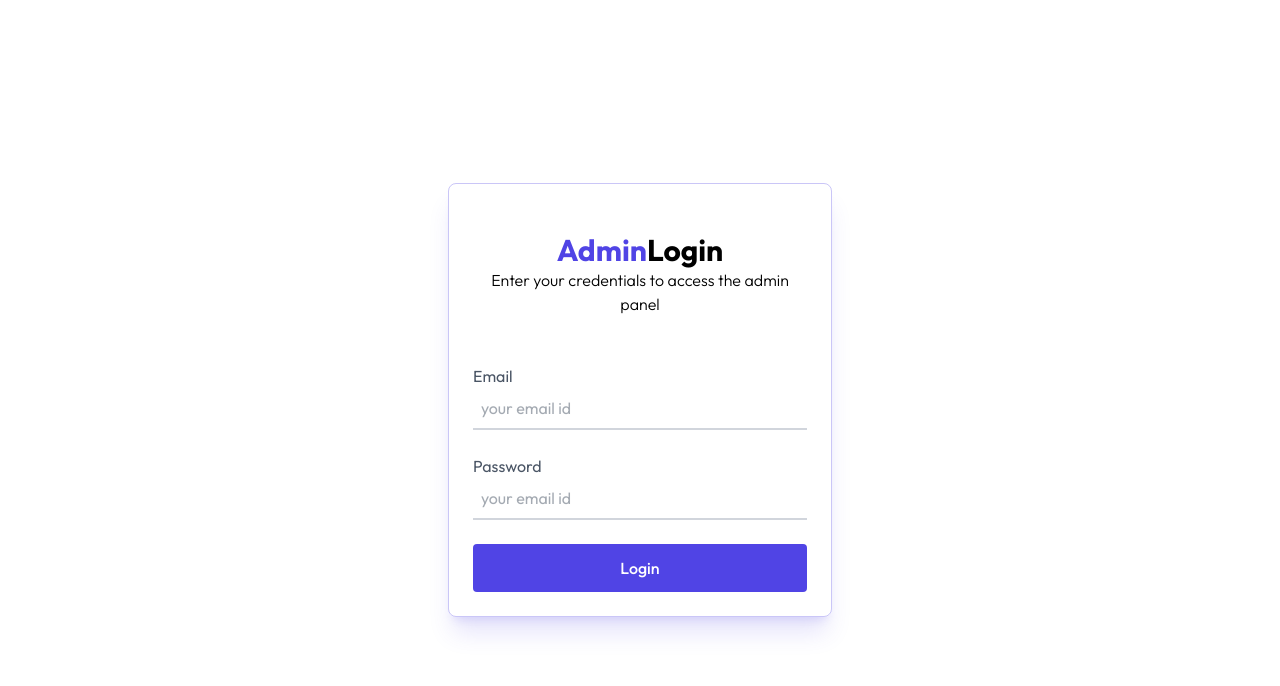
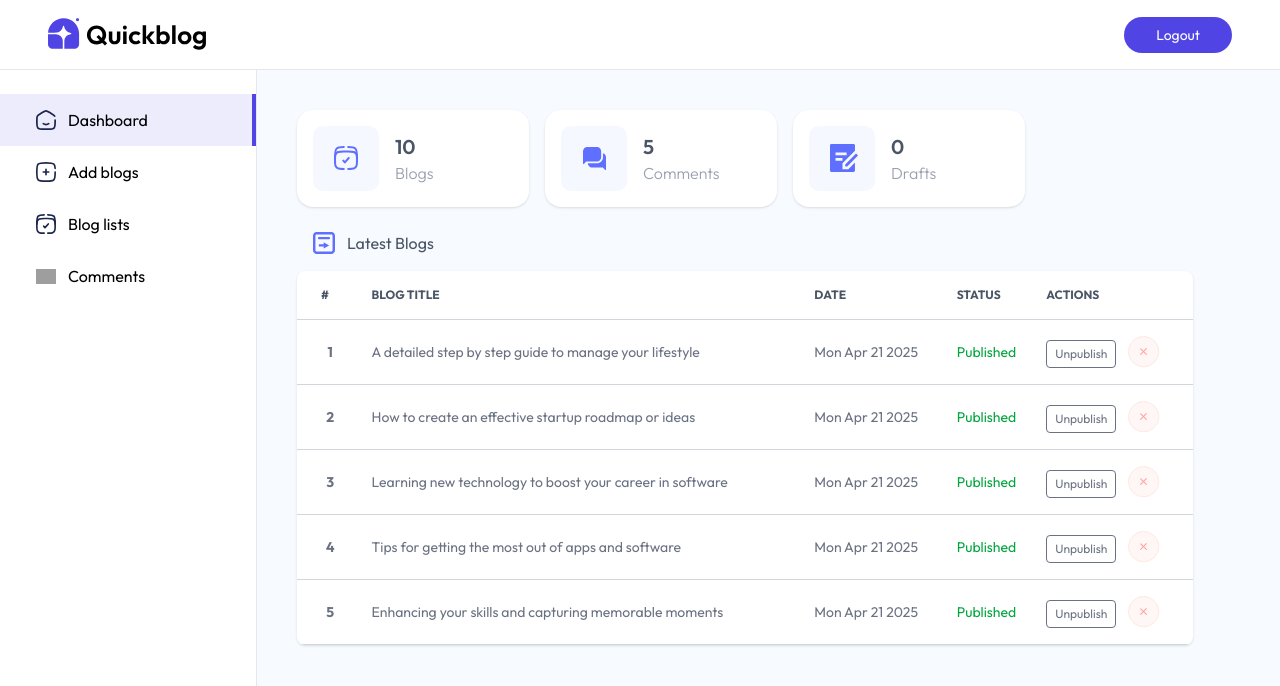
Before and after one commit to harshitcse22/Blogorithm, a React (Vite) app in the folder frontend/: page /admin in a window 1280 px wide. Shown: the top 686 px of the page. Built offline with nearby package versions, Linux system fonts and the light colour scheme; grey boxes are pictures that could not be loaded.

Commit message:
blog list, comments added in admin dashboard

```diff
--- a/frontend/src/App.jsx
+++ b/frontend/src/App.jsx
@@ -17,7 +17,7 @@
        <Routes>
           <Route path='/' element={<Home/>}/>
           <Route path='/blog/:id' element={<Blog/>}/>
-          <Route path='/admin' element={false ? <Layout/> : <Login/>}>
+          <Route path='/admin' element={true ? <Layout/> : <Login/>}>
             <Route index element={<Dashboard/>}/>
             <Route path='addBlog' element={<AddBlog/>}/>
             <Route path='listBlog' element={<ListBlog/>}/>
--- /dev/null
+++ b/frontend/src/components/admin/BlogTableItem.jsx
@@ -0,0 +1,30 @@
+import { tr } from 'motion/react-client';
+import React from 'react'
+import { assets } from '../../assets/assets';
+
+const BlogTableItem = ({blog, fetchBlogs, index}) => {
+
+    const {title, createdAt} = blog;
+    const BlogDate = new Date(createdAt)
+
+  return (
+    <tr  className='border-y border-gray-300'>
+        <th className='px-2 py-4'>{index}</th>
+        <td className='px-2 py-4'>{title}</td>
+        <td className='px-2 py-4 max-sm:hidden'>{BlogDate.toDateString()}</td>
+        <td className='px-2 py-4 max-sm:hidden'>
+            <p className={`${blog.isPublished ? "text-green-600": "text-orange-700"}`}>
+            {blog.isPublished ? 'Published' : 'Unpublished'}</p>
+        </td>
+        <td className='px-2 py-4 flex text-xs gap-3'>
+            <button className='border px-2 py-0.5 mt-1 rounded cursor-pointer'>
+              {blog.isPublished ? 'Unpublish' : 'Publish'}
+            </button>
+            <img src={assets.cross_icon} className='w-8 hover:scale-110 transition-all
+              cursor-pointer' alt=""/>
+        </td>
+    </tr>
+  )
+}
+
+export default BlogTableItem
--- /dev/null
+++ b/frontend/src/components/admin/CommentTableItem.jsx
@@ -0,0 +1,38 @@
+import { img, p } from 'motion/react-client';
+import React from 'react'
+import { assets } from '../../assets/assets';
+
+const CommentTableItem = ({comment, fetchComments}) => {
+
+     const {blog, createdAt, _id} = comment;
+     const BlogDate = new Date(createdAt);
+
+  return (
+      <tr className='order-y border-gray-300'>
+        <td className='px-6 py-4'>
+            <b className='font-medium text-gray-600'>Blog</b> : {blog.title}
+        <br />
+        <br />
+        <b className='font-medium text-gray-600'>Name</b> : {comment.name}
+        <br />
+        <b className='font-medium text-gray-600'>Comment</b> : {comment.content}
+        </td>
+        <td className='px-6 py-4 max-sm:hidden'>
+            {BlogDate.toLocaleDateString()}
+        </td>
+        <td className='px-6 py-4'>
+            <div>
+                { !comment.isApproved ?
+                  <img src={assets.tick_icon} className='w-5 hover:scale-110
+                    transition-all cursor-pointer'/> : <p className='text-xs border
+                      border-green-600 bg-green-100 text-green-600 rounded-full px-3
+                      py-1'>Approved</p>
+                }
+                <img src={assets.bin_icon} alt="" className='w-5'/>
+            </div>
+        </td>
+        </tr>
+  )
+}
+
+export default CommentTableItem
--- a/frontend/src/pages/admin/Comments.jsx
+++ b/frontend/src/pages/admin/Comments.jsx
@@ -1,9 +1,48 @@
-import React from 'react'
+import React, { useEffect, useState } from 'react'
+import { comments_data } from '../../assets/assets'
 
 const Comments = () => {
+
+    const [comments, setComments] = useState([])
+    const [filter, setFilter] = useState('Not Approved')
+
+    const fetchComments = async ()=> {
+       setComments(comments_data)
+    }
+
+    useEffect(()=> {
+       fetchComments()
+    },[])
+
   return (
-    <div>
+    <div className='flex-1 pt-5 px-5 sm:pt-12 sm:pl-16 bg-blue-50/50'>
+     <div className='flex justify-between items-center max-w-3xl'>
+      <h1>Comments</h1>
+      <div className='flex gap-4'>
+          <button onClick={()=> setFilter('Approved')} className={`shadow-custom-sm border rounded-full px-4 py-1
+             cursor-pointer text-xs ${filter === 'Approved' ? 'text-primary' :
+              'text-gray-700'}`}>Approved</button>
 
+              <button  onClick={()=> setFilter('Not Approved')} className={`shadow-custom-sm border rounded-full px-4 py-1
+             cursor-pointer text-xs ${filter === 'Not Approved' ? 'text-primary' :
+              'text-gray-700'}`}>Not Approved</button>
+      </div>
+    </div>
+    <div className='relative h-4/5 max-w-3xl overflow-x-auto mt-4 bg-white shadow
+       rounded-lg scrollbar-hide'>
+      <table className='w-full text-sm text-gray-500'>
+        <thead className='text-xs text-gray-700 text-left uppercase'>
+          <tr>
+            <th scope='col' className='px-6 py-3'>Blog Title & Comment</th>
+            <th scope='col' className='px-6 py-3 max-sm:hidden'>Date</th>
+            <th scope='col' className='px-6 py-3'>Action</th>
+          </tr>
+        </thead>
+        <tbody>
+
+        </tbody>
+      </table>
+    </div>
     </div>
   )
 }
--- a/frontend/src/pages/admin/Dashboard.jsx
+++ b/frontend/src/pages/admin/Dashboard.jsx
@@ -1,9 +1,84 @@
-import React from 'react'
+import React, { useEffect, useState } from 'react'
+import { assets, dashboard_data } from '../../assets/assets'
+import BlogTableItem from '../../components/admin/BlogTableItem'
+
 
 const Dashboard = () => {
+
+     const [dashboardData, setDashboardData] = useState({
+        blogs: 0,
+        comments: 0,
+        drafts: 0,
+        recentBlogs: []
+     })
+
+       const fetchDashboard = async ()=> {
+          setDashboardData(dashboard_data)
+       }
+
+       useEffect(()=> {
+          fetchDashboard()
+       },[])
+
   return (
-    <div>
+    <div className='flex-1 p-4 md:p-10 bg-blue-50/50'>
+       <div className='flex flex-wrap gap-4'>
+         <div className='flex items-center gap-4 bg-white p-4 min-w-58 rounded-2xl
+            shadow cursor-pointer hover:scale-105 transition-all'>
+            <img src={assets.dashboard_icon_1} alt=""/>
+            <div>
+              <p className='text-xl font-semibold text-gray-600'>{dashboardData.blogs}</p>
+              <p className='text-gray-400 font-light'>Blogs</p>
+            </div>
+         </div>
 
+           <div className='flex items-center gap-4 bg-white p-4 min-w-58 rounded-2xl
+            shadow cursor-pointer hover:scale-105 transition-all'>
+            <img src={assets.dashboard_icon_2} alt=""/>
+            <div>
+              <p className='text-xl font-semibold text-gray-600'>{dashboardData.comments}</p>
+              <p className='text-gray-400 font-light'>Comments</p>
+            </div>
+         </div>
+
+            <div className='flex items-center gap-4 bg-white p-4 min-w-58 rounded-2xl
+            shadow cursor-pointer hover:scale-105 transition-all'>
+            <img src={assets.dashboard_icon_3} alt=""/>
+            <div>
+              <p className='text-xl font-semibold text-gray-600'>{dashboardData.drafts}</p>
+              <p className='text-gray-400 font-light'>Drafts</p>
+            </div>
+         </div>
+       </div>
+
+          <div>
+            <div className='flex items-center gap-3 m-4 mt-6 text-gray-600'>
+               <img src={assets.dashboard_icon_4} alt="" />
+               <p>Latest Blogs</p>
+            </div>
+
+            <div className='relative max-w-4xl overflow-x-auto shadow rounded-lg
+               scrollbar-hide bg-white'>
+              <table className='w-full text-sm text-gray-500'>
+                <thead className='text-xs text-gray-600 text-left uppercase'>
+                    <tr>
+                      <th scope='col' className='px-2 py-4 xl:px-6'>#</th>
+                      <th scope='col' className='px-2 py-4'>Blog Title</th>
+                      <th scope='col' className='px-2 py-4 max-sm:hidden'>
+                        Date</th>
+                      <th scope='col' className='px-2 py-4 max-sm:hidden'>Status</th>
+                      <th scope='col' className='px-2 py-4'>Actions</th>
+                    </tr>
+                </thead>
+                <tbody>
+                  {dashboardData.recentBlogs.map((blog, index)=> {
+                     return <BlogTableItem key={blog._id} blog={blog}
+                       fetchBlogs={fetchDashboard} index={index + 1}/>
+                  })}
+                </tbody>
+              </table>
+            </div>
+          </div>
     </div>
   )
 }
--- a/frontend/src/pages/admin/ListBlog.jsx
+++ b/frontend/src/pages/admin/ListBlog.jsx
@@ -1,9 +1,45 @@
-import React from 'react'
+import React, { useEffect, useState } from 'react'
+import { blog_data } from '../../assets/assets';
+import BlogTableItem from '../../components/admin/BlogTableItem';
+
 
 const ListBlog = () => {
+
+    const [blogs, setBlogs] = useState([]);
+
+    const fetchBlogs = async () => {
+        setBlogs(blog_data)
+    }
+
+    useEffect(() => {
+       fetchBlogs()
+    },[])
+
   return (
-    <div>
+    <div className='flex-1 pt-5 px-5 sm:pt-12 sm:pl-16 bg-blue-50/50'>
+       <h1>All Blogs</h1>
 
+         <div className='relative h-4/5 mt-4 max-w-4xl overflow-x-auto shadow rounded-lg
+               scrollbar-hide bg-white'>
+              <table className='w-full text-sm text-gray-500'>
+                <thead className='text-xs text-gray-600 text-left uppercase'>
+                    <tr>
+                      <th scope='col' className='px-2 py-4 xl:px-6'>#</th>
+                      <th scope='col' className='px-2 py-4'>Blog Title</th>
+                      <th scope='col' className='px-2 py-4 max-sm:hidden'>
+                        Date</th>
+                      <th scope='col' className='px-2 py-4 max-sm:hidden'>Status</th>
+                      <th scope='col' className='px-2 py-4'>Actions</th>
+                    </tr>
+                </thead>
+                <tbody>
+                  {blogs.map((blog, index)=> {
+                     return <BlogTableItem key={blog._id} blog={blog}
+                       fetchBlogs={fetchBlogs} index={index + 1}/>
+                  })}
+                </tbody>
+              </table>
+            </div>
     </div>
   )
 }
```
